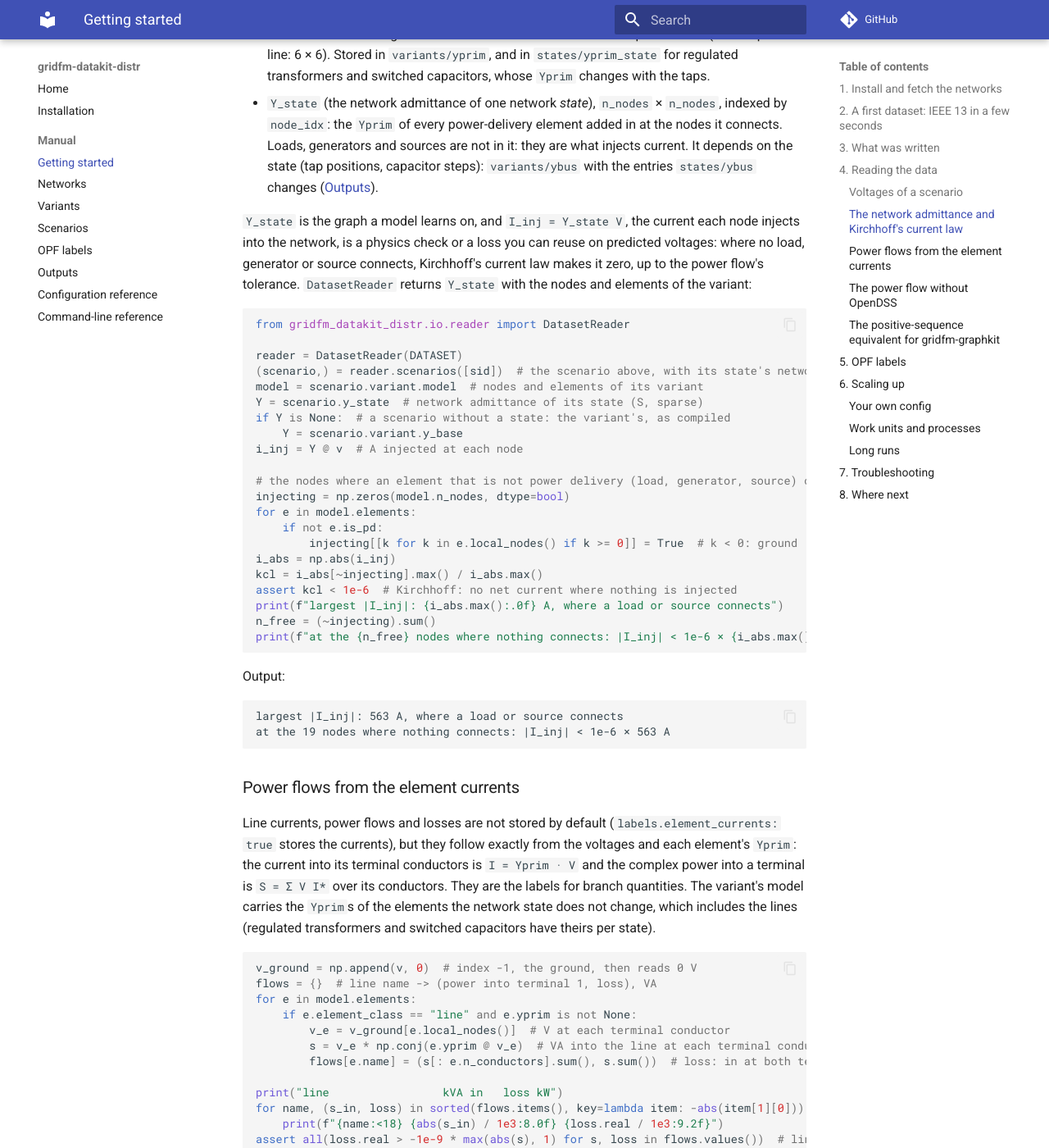
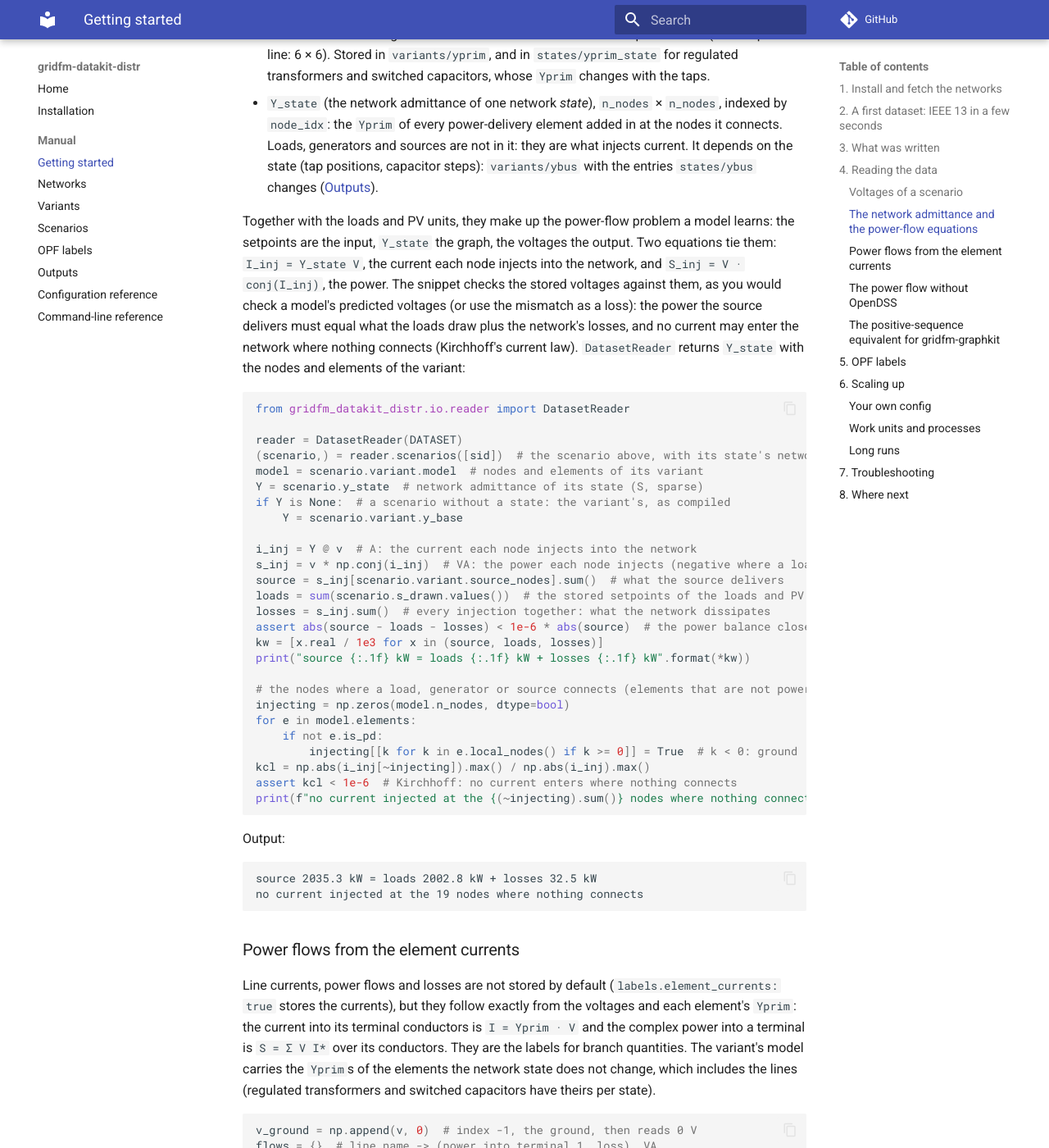
Before and after one commit to gridfm/gridfm-datakit-distr, an MkDocs documentation site: the page built from docs/manual/getting_started.md, in a window 1280 px wide and 1400 px high, scrolled down 3334 px. Shown: the whole window at 82% size. Built offline with MkDocs 1.6.1 and Material for MkDocs 9.7.7, drawn with Linux system fonts in a browser that asks for light colours; comment, search, counter and statistics services are not loaded; some of the changed text lies outside the part shown.

Commit message:
docs: show the power-flow equations on the stored data as a power balance
Signed-off-by: cardef <carmine.dellefemine@gmail.com>

````diff
--- a/docs/manual/getting_started.md
+++ b/docs/manual/getting_started.md
@@ -143,7 +143,7 @@ Output:
 671.c: 1.016 pu at   118.2 deg
 ```
 
-### The network admittance and Kirchhoff's current law
+### The network admittance and the power-flow equations
 
 The stored voltages solve the stored network, and one sparse product shows it. Two kinds of
 admittance matrix (S) describe the network:
@@ -159,10 +159,14 @@ admittance matrix (S) describe the network:
   state (tap positions, capacitor steps): `variants/ybus` with the entries `states/ybus` changes
   ([Outputs](outputs.md#statesybusparquet)).
 
-`Y_state` is the graph a model learns on, and `I_inj = Y_state V`, the current each node injects
-into the network, is a physics check or a loss you can reuse on predicted voltages: where no load,
-generator or source connects, Kirchhoff's current law makes it zero, up to the power flow's
-tolerance. `DatasetReader` returns `Y_state` with the nodes and elements of the variant:
+Together with the loads and PV units, they make up the power-flow problem a model learns: the
+setpoints are the input, `Y_state` the graph, the voltages the output. Two equations tie them:
+`I_inj = Y_state V`, the current each node injects into the network, and `S_inj = V · conj(I_inj)`,
+the power. The snippet checks the stored voltages against them, as you would check a model's
+predicted voltages (or use the mismatch as a loss): the power the source delivers must equal what
+the loads draw plus the network's losses, and no current may enter the network where nothing
+connects (Kirchhoff's current law). `DatasetReader` returns `Y_state` with the nodes and elements
+of the variant:
 
 ```python
 from gridfm_datakit_distr.io.reader import DatasetReader
@@ -173,26 +177,31 @@ model = scenario.variant.model  # nodes and elements of its variant
 Y = scenario.y_state  # network admittance of its state (S, sparse)
 if Y is None:  # a scenario without a state: the variant's, as compiled
     Y = scenario.variant.y_base
-i_inj = Y @ v  # A injected at each node
 
-# the nodes where an element that is not power delivery (load, generator, source) connects
+i_inj = Y @ v  # A: the current each node injects into the network
+s_inj = v * np.conj(i_inj)  # VA: the power each node injects (negative where a load draws)
+source = s_inj[scenario.variant.source_nodes].sum()  # what the source delivers
+loads = sum(scenario.s_drawn.values())  # the stored setpoints of the loads and PV (PV negative)
+losses = s_inj.sum()  # every injection together: what the network dissipates
+assert abs(source - loads - losses) < 1e-6 * abs(source)  # the power balance closes
+kw = [x.real / 1e3 for x in (source, loads, losses)]
+print("source {:.1f} kW = loads {:.1f} kW + losses {:.1f} kW".format(*kw))
+
+# the nodes where a load, generator or source connects (elements that are not power delivery)
 injecting = np.zeros(model.n_nodes, dtype=bool)
 for e in model.elements:
     if not e.is_pd:
         injecting[[k for k in e.local_nodes() if k >= 0]] = True  # k < 0: ground
-i_abs = np.abs(i_inj)
-kcl = i_abs[~injecting].max() / i_abs.max()
-assert kcl < 1e-6  # Kirchhoff: no net current where nothing is injected
-print(f"largest |I_inj|: {i_abs.max():.0f} A, where a load or source connects")
-n_free = (~injecting).sum()
-print(f"at the {n_free} nodes where nothing connects: |I_inj| < 1e-6 × {i_abs.max():.0f} A")
+kcl = np.abs(i_inj[~injecting]).max() / np.abs(i_inj).max()
+assert kcl < 1e-6  # Kirchhoff: no current enters where nothing connects
+print(f"no current injected at the {(~injecting).sum()} nodes where nothing connects")
 ```
 
 Output:
 
 ```text
-largest |I_inj|: 563 A, where a load or source connects
-at the 19 nodes where nothing connects: |I_inj| < 1e-6 × 563 A
+source 2035.3 kW = loads 2002.8 kW + losses 32.5 kW
+no current injected at the 19 nodes where nothing connects
 ```
 
 ### Power flows from the element currents
````
